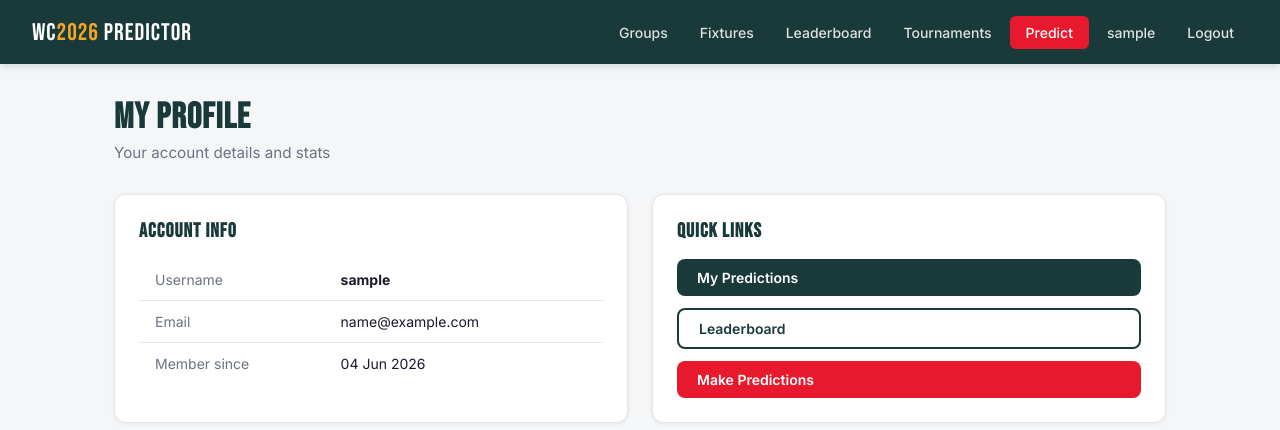
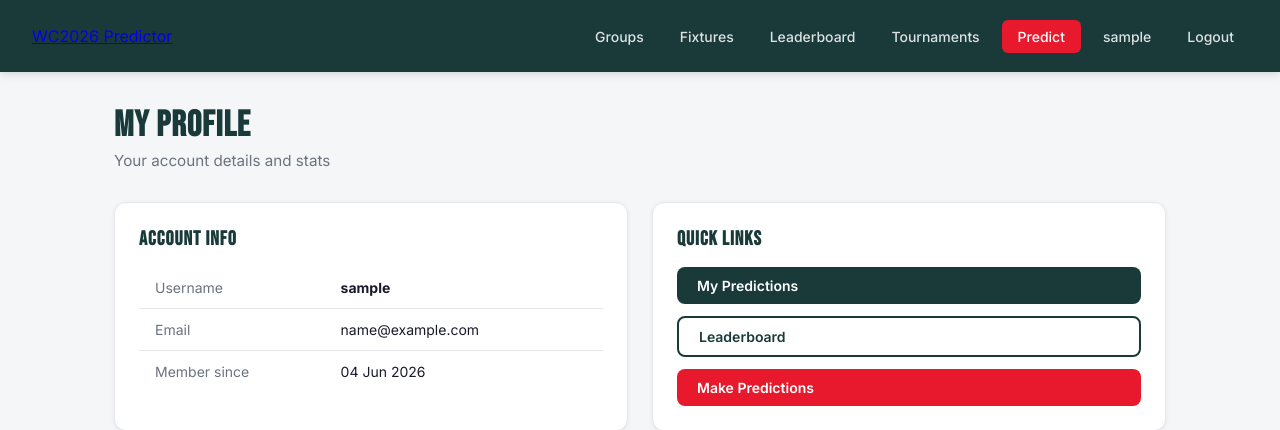
Before and after one commit to Jaypee07/worldcup_platform, a Django app: page /accounts/profile/ in a window 1280 px wide. Shown: the top 430 px of the page. Run offline with Django 5.2, Linux system fonts and the light colour scheme; the visitor is signed in with stand-in values (Sample User, id 1).

Commit message:
production fixes - csrf, settings, nav, mobile

```diff
--- a/templates/base.html
+++ b/templates/base.html
@@ -7,6 +7,29 @@
     <link href="https://fonts.googleapis.com/css2?family=Bebas+Neue&family=Inter:wght@400;500;600;700&display=swap" rel="stylesheet">
     <style>
         *, *::before, *::after { box-sizing: border-box; margin: 0; padding: 0; }
+	/* Mobile fixes */
+@media (max-width: 768px) {
+    .card { padding: 1rem; }
+
+    table { display: block; overflow-x: auto; -webkit-overflow-scrolling: touch; }
+
+    .grid-2, .grid-3, .grid-4 { grid-template-columns: 1fr; }
+
+    nav { padding: 0 0.75rem; height: auto; min-height: 64px; flex-wrap: wrap; gap: 0.5rem; padding-top: 0.5rem; padding-bottom: 0.5rem; }
+
+    .nav-links { flex-wrap: wrap; gap: 0.25rem; }
+
+    .nav-links a { padding: 0.4rem 0.5rem; font-size: 0.75rem; }
+
+    .nav-brand { font-size: 1.2rem; }
+
+    main { padding: 0 0.75rem; margin: 1rem auto; }
+
+    .page-header h1 { font-size: 1.6rem; }
+
+    /* Prediction form score inputs */
+    input[type="number"] { width: 52px !important; }
+}
 
         :root {
             --teal:    #1A3A3A;
@@ -27,6 +50,9 @@
             min-height: 100vh;
         }
 
+
+
+
         /* NAV */
         nav {
     background: var(--teal);
@@ -34,28 +60,24 @@
     display: flex;
     align-items: center;
     justify-content: space-between;
-            height: 64px;
+    min-height: 72px;
     position: sticky;
     top: 0;
     z-index: 100;
     box-shadow: 0 2px 8px rgba(0,0,0,0.15);
+    flex-wrap: wrap;
+    gap: 0.5rem;
+    padding-top: 0.75rem;
+    padding-bottom: 0.75rem;
 }
-
-        .nav-brand {
-            font-family: 'Bebas Neue', sans-serif;
-            font-size: 1.5rem;
-            color: var(--white);
-            text-decoration: none;
-            letter-spacing: 1px;
-        }
-
-        .nav-brand span { color: var(--gold); }
 
 .nav-links {
     display: flex;
-            gap: 0.25rem;
+    gap: 0.5rem;
     align-items: center;
     list-style: none;
+    flex-wrap: wrap;
+    padding: 0.25rem 0;
 }
 
 .nav-links a {
@@ -63,10 +85,12 @@
     text-decoration: none;
     font-size: 0.875rem;
     font-weight: 500;
-            padding: 0.5rem 0.875rem;
+    padding: 0.6rem 0.875rem;
     border-radius: 6px;
     transition: all 0.2s;
+    display: block;
 }
+
 
         .nav-links a:hover {
             background: rgba(255,255,255,0.1);
```
Also changed, not shown: core/settings.py (+20 -22 lines), payments/urls.py (line endings or trailing spaces), payments/views.py (line endings or trailing spaces). Lines whose indentation alone changed are shown as unchanged.
